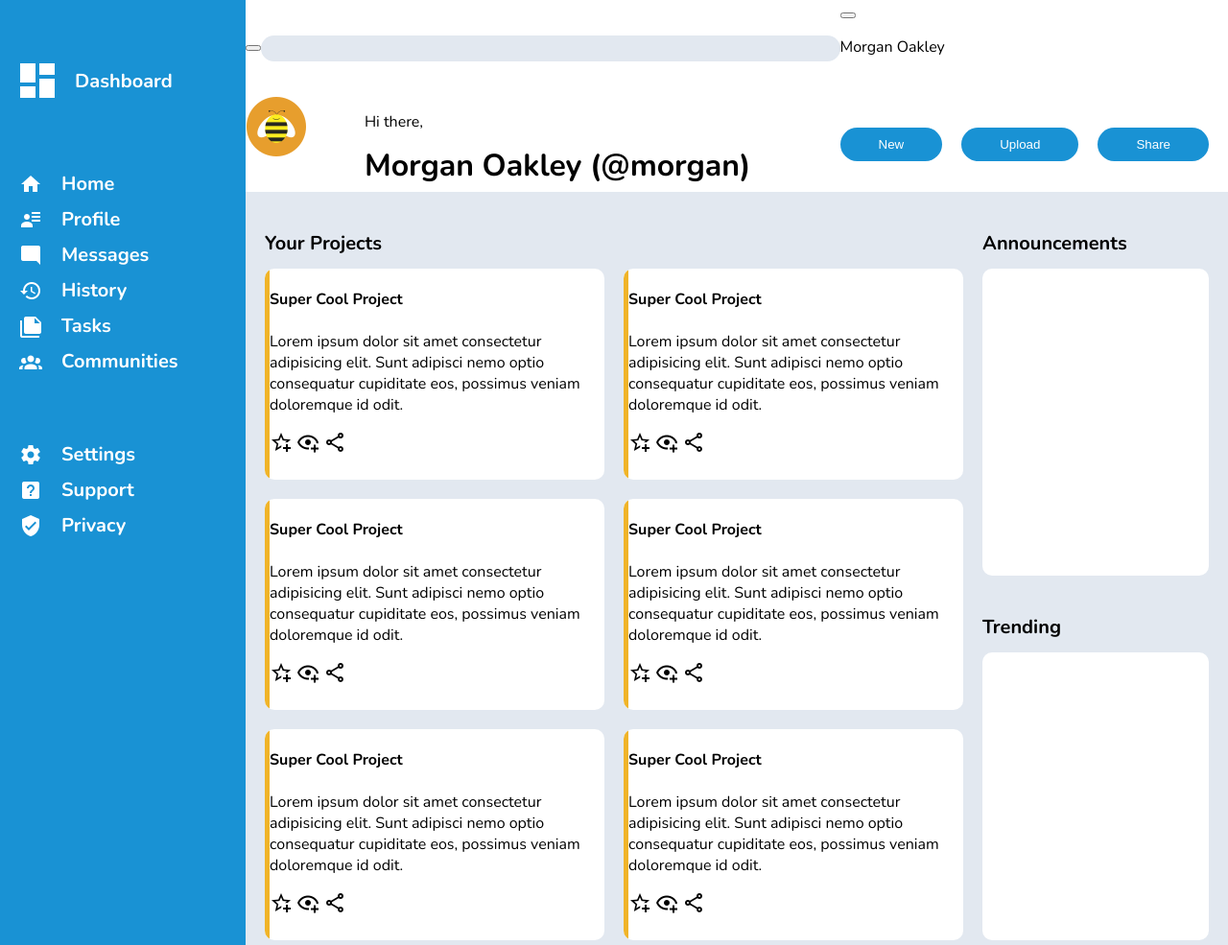
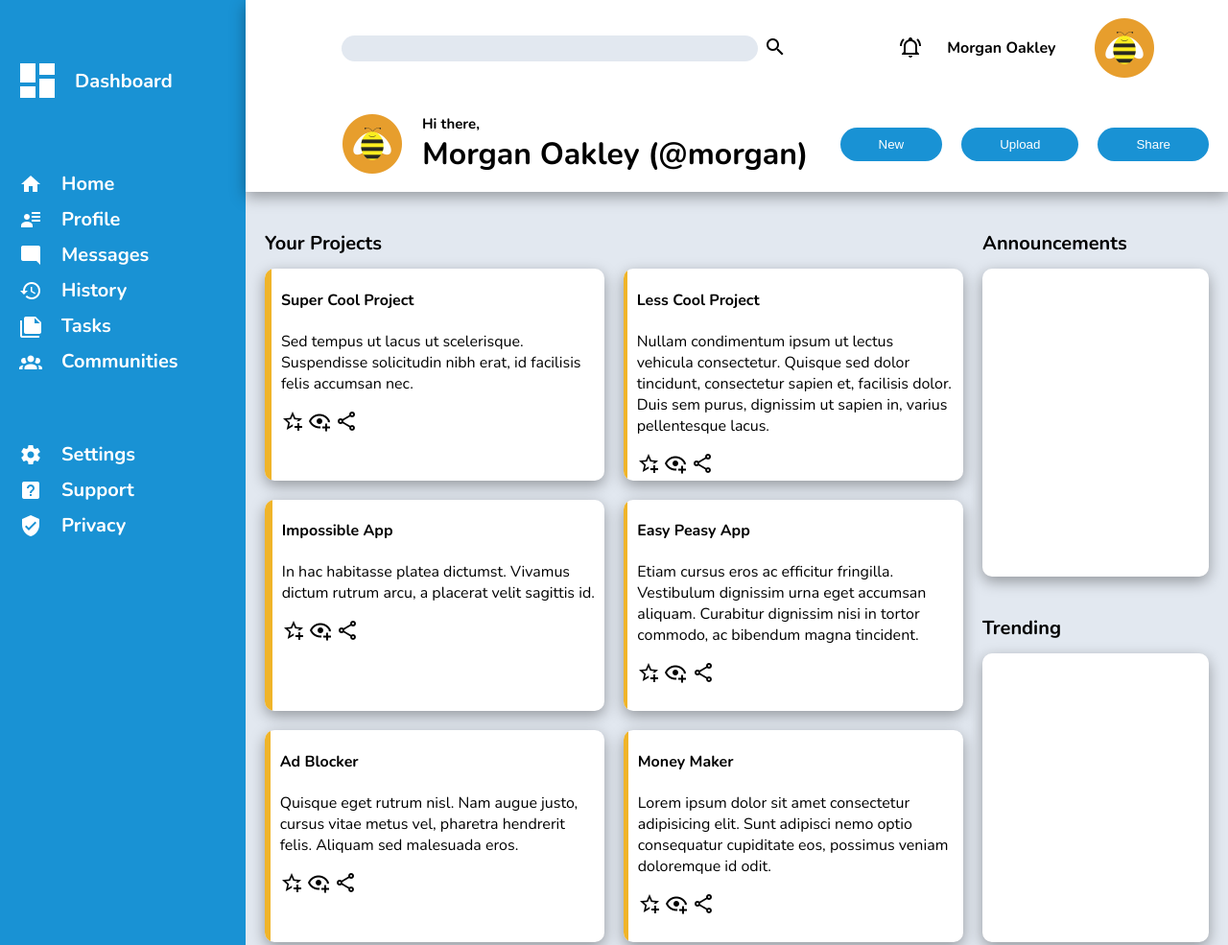
Before and after one commit to kbousquet/admin-dashboard, a plain HTML site: page index.html in a window 1280 px wide. Shown: the top 985 px of the page at 96% size. Drawn offline with nearby package versions, Linux system fonts and the light colour scheme.

Commit message:
add edits

```diff
--- a/index.html
+++ b/index.html
@@ -14,18 +14,22 @@
     <div class="container">
         <div class="header">
             <div class="search">
-                <button type="submit"></button>
                 <input type="text" id="search-bar">
+                <button type="submit" class="btn"><img src="images/icons/search.png"></button>
             </div>
             <div class="login-info">
-                <button></button>
-                <div class="profile-pic"></div>
-                <p>Morgan Oakley</p>
+                <button class="btn"><img src="images/icons/notifications.png"></button>
+                <p style="padding: 0px 20px 0px 20px; font-weight: bold">Morgan Oakley</p>
+                <div class="profile-pic">
+                    <img src="images/profile_pics/bee.png" alt="Profile picture" class="side-img">
+                </div>
             </div>
             <div class="greeting">
                 <img src="images/profile_pics/bee.png">
-                <p>Hi there,</p>
-                <h1>Morgan Oakley (@morgan)</h1>
+                <div class="greeting-words">
+                    <p>Hi there,</p>
+                    <h1>Morgan Oakley (@morgan)</h1>
+                </div>
             </div>
             <div class="header-buttons">
                 <button>New</button>
@@ -59,7 +63,7 @@
                         <div class="project-highlight"></div>
                         <div class="project-info">
                             <h4>Super Cool Project</h4>
-                            <p>Lorem ipsum dolor sit amet consectetur adipisicing elit. Sunt adipisci nemo optio consequatur cupiditate eos, possimus veniam doloremque id odit.</p>
+                            <p>Sed tempus ut lacus ut scelerisque. Suspendisse solicitudin nibh erat, id facilisis felis accumsan nec.</p>
                             <a href=""><img src="images/icons/star.png" class="card-icon"></a>
                             <a href=""><img src="images/icons/eye.png" class="card-icon"></a>
                             <a href=""><img src="images/icons/share.png" class="card-icon"></a>
@@ -68,8 +72,8 @@
                     <div class="project">
                         <div class="project-highlight"></div>
                         <div class="project-info">
-                            <h4>Super Cool Project</h4>
-                            <p>Lorem ipsum dolor sit amet consectetur adipisicing elit. Sunt adipisci nemo optio consequatur cupiditate eos, possimus veniam doloremque id odit.</p>
+                            <h4>Less Cool Project</h4>
+                            <p>Nullam condimentum ipsum ut lectus vehicula consectetur. Quisque sed dolor tincidunt, consectetur sapien et, facilisis dolor. Duis sem purus, dignissim ut sapien in, varius pellentesque lacus.</p>
                             <a href=""><img src="images/icons/star.png" class="card-icon"></a>
                             <a href=""><img src="images/icons/eye.png" class="card-icon"></a>
                             <a href=""><img src="images/icons/share.png" class="card-icon"></a>
@@ -78,8 +82,8 @@
                     <div class="project">
                         <div class="project-highlight"></div>
                         <div class="project-info">
-                            <h4>Super Cool Project</h4>
-                            <p>Lorem ipsum dolor sit amet consectetur adipisicing elit. Sunt adipisci nemo optio consequatur cupiditate eos, possimus veniam doloremque id odit.</p>
+                            <h4>Impossible App</h4>
+                            <p>In hac habitasse platea dictumst. Vivamus dictum rutrum arcu, a placerat velit sagittis id.</p>
                             <a href=""><img src="images/icons/star.png" class="card-icon"></a>
                             <a href=""><img src="images/icons/eye.png" class="card-icon"></a>
                             <a href=""><img src="images/icons/share.png" class="card-icon"></a>
@@ -88,8 +92,8 @@
                     <div class="project">
                         <div class="project-highlight"></div>
                         <div class="project-info">
-                            <h4>Super Cool Project</h4>
-                            <p>Lorem ipsum dolor sit amet consectetur adipisicing elit. Sunt adipisci nemo optio consequatur cupiditate eos, possimus veniam doloremque id odit.</p>
+                            <h4>Easy Peasy App</h4>
+                            <p>Etiam cursus eros ac efficitur fringilla. Vestibulum dignissim urna eget accumsan aliquam. Curabitur dignissim nisi in tortor commodo, ac bibendum magna tincident.</p>
                             <a href=""><img src="images/icons/star.png" class="card-icon"></a>
                             <a href=""><img src="images/icons/eye.png" class="card-icon"></a>
                             <a href=""><img src="images/icons/share.png" class="card-icon"></a>
@@ -98,8 +102,8 @@
                     <div class="project">
                         <div class="project-highlight"></div>
                         <div class="project-info">
-                            <h4>Super Cool Project</h4>
-                            <p>Lorem ipsum dolor sit amet consectetur adipisicing elit. Sunt adipisci nemo optio consequatur cupiditate eos, possimus veniam doloremque id odit.</p>
+                            <h4>Ad Blocker</h4>
+                            <p>Quisque eget rutrum nisl. Nam augue justo, cursus vitae metus vel, pharetra hendrerit felis. Aliquam sed malesuada eros.</p>
                             <a href=""><img src="images/icons/star.png" class="card-icon"></a>
                             <a href=""><img src="images/icons/eye.png" class="card-icon"></a>
                             <a href=""><img src="images/icons/share.png" class="card-icon"></a>
@@ -108,7 +112,7 @@
                     <div class="project">
                         <div class="project-highlight"></div>
                         <div class="project-info">
-                            <h4>Super Cool Project</h4>
+                            <h4>Money Maker</h4>
                             <p>Lorem ipsum dolor sit amet consectetur adipisicing elit. Sunt adipisci nemo optio consequatur cupiditate eos, possimus veniam doloremque id odit.</p>
                             <a href=""><img src="images/icons/star.png" class="card-icon"></a>
                             <a href=""><img src="images/icons/eye.png" class="card-icon"></a>
--- a/styles.css
+++ b/styles.css
@@ -13,12 +13,13 @@ body{
 .header{
     margin: 0px;
     grid-row: 1/2;
-    box-shadow: 0 4px 2px -2px rgb(7, 7, 7);
+    position: relative;
+    box-shadow: rgba(0, 0, 0, 0.35) 0px 5px 15px;
     display:grid;
     grid-template-columns: 2fr 1fr;
     grid-template-rows: repeat(2, max(100px));
+}
 
-}
 
 .sidebar{
     background-color: #1992D4;
@@ -92,6 +93,7 @@ body{
     border-radius:10px;
     overflow: hidden;
     display:flex;
+    box-shadow: rgba(0, 0, 0, 0.35) 0px 5px 15px;
 }
 
 .project-highlight {
@@ -99,7 +101,10 @@ body{
     width:15px;
  }
 
+
+
 .project-info{
+    padding: 0px 10px 0px 10px;
 
 }
 
@@ -109,10 +114,12 @@ body{
     grid-template-rows: 40px 1fr;
     grid-template-columns: 1fr;
     gap: 20px;
+
 }
 
 .announcement-container{
     background-color: white;
+    box-shadow: rgba(0, 0, 0, 0.35) 0px 5px 15px;
     border-radius:10px;
 }
 
@@ -126,6 +133,7 @@ body{
 
 .trending-container{
     background-color: white;
+    box-shadow: rgba(0, 0, 0, 0.35) 0px 5px 15px;
     border-radius:10px;
 }
 
@@ -153,7 +161,12 @@ body{
 .search{
     display:flex;
     align-items: center;
+    padding: 0px 50px 0px 100px;
+}
 
+.btn{
+    background-color: transparent;
+    border:none;
 }
 
 #search-bar{
@@ -165,30 +178,34 @@ body{
 }
 
 .login-info{
-
+    display: flex;
+    align-items: center;
+    justify-content: center;
 }
 
 .greeting{
-    display:grid;
+    display:flex;
     grid-template-columns: 1fr 4fr;
     grid-template-rows: repeat(2, max(30px));
-
+    margin-left: 100px;
+    align-items: center;
 }
 
-.greeting>img{
-    grid-column: 1/2;
-    grid-row: 1/3;
+.greeting-words{
+    display: flex;
+    flex-direction: column;
+    justify-content: center;
+    margin-left: 20px;
 }
 
-.greeting>p{
-    grid-column: 2/3;
-    grid-row: 1/2;
+.greeting-words>p{
+    font-size: 15px;
+    font-weight: bold;
+    margin:0;
 }
 
-.greeting>h1{
-    grid-column: 2/3;
-    grid-row: 2/3;
-
+.greeting-words>h1{
+    margin:0;
 }
 
 
```
